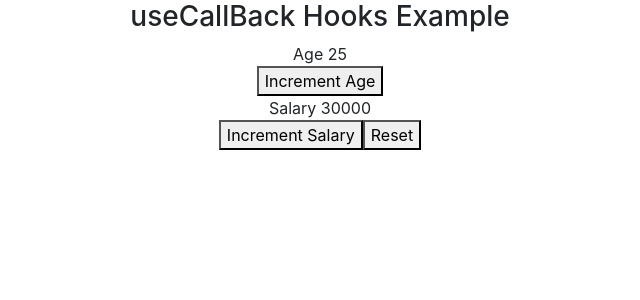
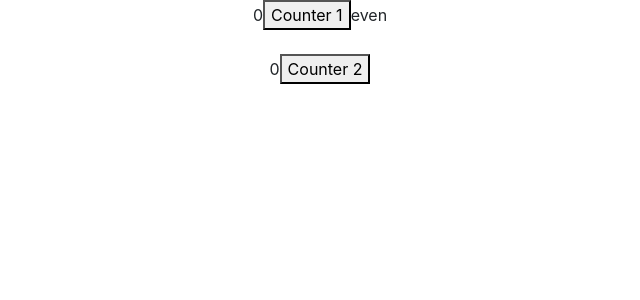
Before and after one commit to Shalini-2209/react-hooks, a React (Create React App) app: page /useCallBack in a window 1280 px wide. Shown: the top 300 px of the page, without its empty margins (320-960 px from the left). Built offline with nearby package versions, Linux system fonts and the light colour scheme.

Commit message:
useMemo Hook

```diff
--- /dev/null
+++ b/src/components2/MemoHook.jsx
@@ -0,0 +1,37 @@
+import React, { useMemo, useState } from "react";
+
+const Memo = () => {
+  const [one, setOne] = useState(0);
+  const [two, setTwo] = useState(0);
+
+  const incrementOne = () => {
+    setOne((old) => old + 1);
+  };
+
+  const incrementTwo = () => {
+    setTwo((old) => old + 1);
+  };
+
+  const isEven = useMemo(() => {
+    let i = 0;
+    while (i < 2000000000) i++;
+    return one % 2 === 0;
+  }, [one]);
+
+  return (
+    <div>
+      <center>
+        {one}
+        <button onClick={incrementOne}>Counter 1</button>
+
+        <span>{isEven ? "even" : "odd"}</span>
+        <br />
+        <br />
+        {two}
+        <button onClick={incrementTwo}>Counter 2</button>
+      </center>
+    </div>
+  );
+};
+
+export default Memo;
--- a/src/index.js
+++ b/src/index.js
@@ -15,6 +15,7 @@ import Counter from "./Components/Counter.jsx";
 import CounterTwo from "./Components/CounterTwo.jsx";
 import CounterThree from "./Components/CounterThree.jsx";
 import Parent from "./components2/Parent.jsx";
+import Memo from "./components2/MemoHook.jsx";
 
 const routes = (
   <Router>
@@ -38,7 +39,8 @@ const routes = (
           <CounterThree />
         </Route>
         <Route path="/useCallBack">
-          <Parent />
+          {/* <Parent /> -------useCallBack */}
+          <Memo />
         </Route>
       </Switch>
     </div>
```
